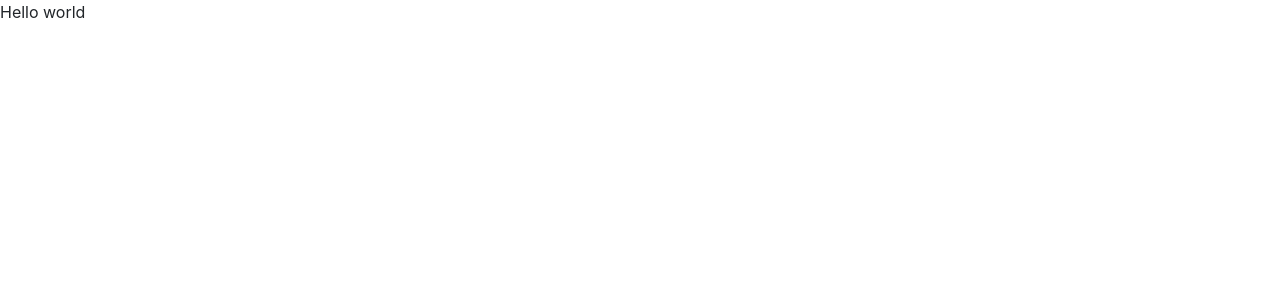
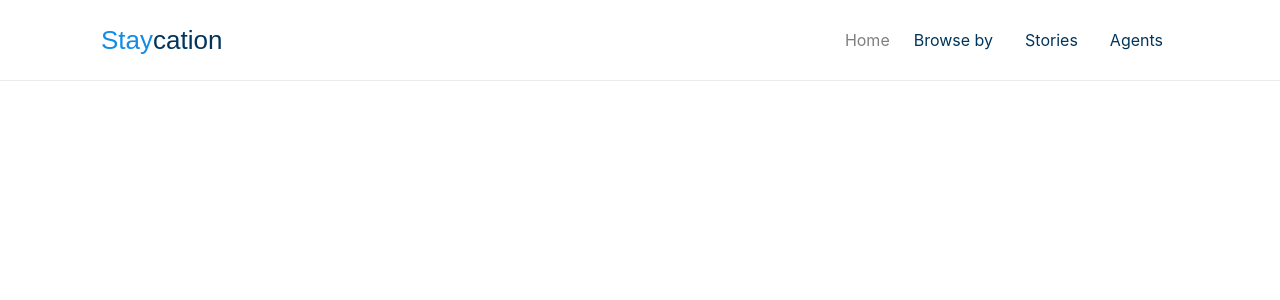
Before and after one commit to aleankas/staycation, a React (Create React App) app: page / in a window 1280 px wide. Shown: the top 300 px of the page. Built offline with nearby package versions, Linux system fonts and the light colour scheme.

Commit message:
component header

```diff
--- a/src/App.js
+++ b/src/App.js
@@ -1,8 +1,16 @@
 import React from "react";
 import "./assets/scss/style.scss";
+import { BrowserRouter as Router, Route } from "react-router-dom";
+import LandingPage from "pages/LandingPage";
 
 function App() {
-  return <div className="App">Hello world</div>;
+  return (
+    <div className="App">
+      <Router>
+        <Route path="/" component={LandingPage}></Route>
+      </Router>
+    </div>
+  );
 }
 
 export default App;
--- a/src/assets/scss/_variables.scss
+++ b/src/assets/scss/_variables.scss
@@ -14,7 +14,7 @@
 $gray-600: #6c757d !default;
 $gray-700: #495057 !default;
 $gray-800: #343a40 !default;
-$gray-900: #212529 !default;
+$gray-900: #01355B !default;
 $black:    #000 !default;
 
 $grays: () !default;
@@ -34,7 +34,7 @@
 );
 
 $blue:    #007bff !default;
-$indigo:  #6610f2 !default;
+$indigo:  #128CE4 !default;
 $purple:  #6f42c1 !default;
 $pink:    #e83e8c !default;
 $red:     #dc3545 !default;
@@ -64,8 +64,8 @@
   $colors
 );
 
-$primary:       $blue !default;
-$secondary:     $gray-600 !default;
+$primary:       $indigo !default;
+$secondary:     $gray-900 !default;
 $success:       $green !default;
 $info:          $cyan !default;
 $warning:       $yellow !default;
--- a/src/assets/scss/style.scss
+++ b/src/assets/scss/style.scss
@@ -42,3 +42,44 @@
 @import "spinners";
 @import "utilities";
 @import "print";
+
+.brand-text-icon {
+  font-size: 26px;
+  font-weight: 500;
+  font-family: "Poppins", sans-serif;
+  color: $primary;
+  &:hover {
+    color: $primary;
+    text-decoration: none;
+  }
+}
+header {
+  border-bottom: 1px solid $gray-200;
+  width: 100%;
+  position: relative;
+
+  .navbar {
+    height: 80px;
+
+    ul.navbar-nav {
+      li.nav-item {
+        &.active {
+          color: $primary;
+          a.nav-link {
+            color: $primary;
+          }
+        }
+        a {
+          &.nav-link {
+            color: $gray-900;
+            padding-left: 1rem;
+            padding-right: 1rem;
+            &:hover {
+              text-decoration: underline;
+            }
+          }
+        }
+      }
+    }
+  }
+}
--- a/src/assets/scss/utilities/_text.scss
+++ b/src/assets/scss/utilities/_text.scss
@@ -48,6 +48,15 @@
   @include text-emphasis-variant(".text-#{$color}", $value, true);
 }
 
+@each $color, $value in $grays {
+  @include text-emphasis-variant(".text-gray-#{$color}", $value, true);
+}
+
+
+@each $color, $value in $colors {
+  @include text-emphasis-variant(".text-#{$color}", $value, true);
+}
+
 .text-body { color: $body-color !important; }
 .text-muted { color: $text-muted !important; }
 
--- a/src/pages/LandingPage.js
+++ b/src/pages/LandingPage.js
@@ -0,0 +1,12 @@
+import React, { Component } from "react";
+import Header from "parts/Header";
+
+export default class LandingPage extends Component {
+  render() {
+    return (
+      <>
+        <Header {...this.props}></Header>
+      </>
+    );
+  }
+}
--- /dev/null
+++ b/src/parts/Header.js
@@ -0,0 +1,42 @@
+import React from "react";
+import Button from "elements/Button";
+import BrandIcon from "parts/IconText";
+
+export default function Header(props) {
+  const getNavLinkClass = (path) => {
+    return props.location.pathname === path ? "active" : "";
+  };
+  return (
+    <header className="spacing-sm">
+      <div className="container">
+        <nav className="nav navbar navbar-expand-lg navbar-light">
+          <BrandIcon />
+          <div className="collapse navbar-collapse">
+            <ul className="navbar-nav ml-auto">
+              <li className={`nav-item${getNavLinkClass("/")}`}>
+                <Button className="nav-link" type="link" href="/">
+                  Home
+                </Button>
+              </li>
+              <li className={`nav-item${getNavLinkClass("/browse-by")}`}>
+                <Button className="nav-link" type="link" href="/browse-by">
+                  Browse by
+                </Button>
+              </li>
+              <li className={`nav-item${getNavLinkClass("/stories")}`}>
+                <Button className="nav-link" type="link" href="/stories">
+                  Stories
+                </Button>
+              </li>
+              <li className={`nav-item${getNavLinkClass("/agents")}`}>
+                <Button className="nav-link" type="link" href="/agents">
+                  Agents
+                </Button>
+              </li>
+            </ul>
+          </div>
+        </nav>
+      </div>
+    </header>
+  );
+}
--- /dev/null
+++ b/src/parts/IconText.js
@@ -0,0 +1,8 @@
+import React from "react";
+import Button from "elements/Button";
+
+export default function IconText() {
+  return <Button className="brand-text-icon" href="" type="link">
+		Stay<span className="text-gray-900">cation</span>
+	</Button>;
+}
```
